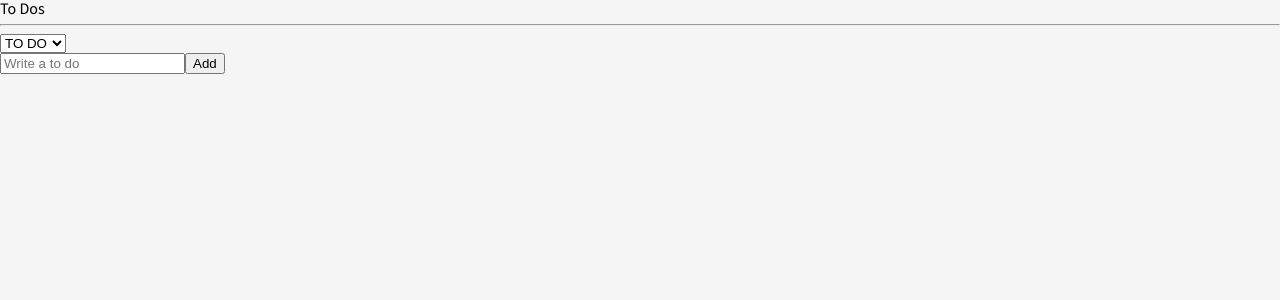
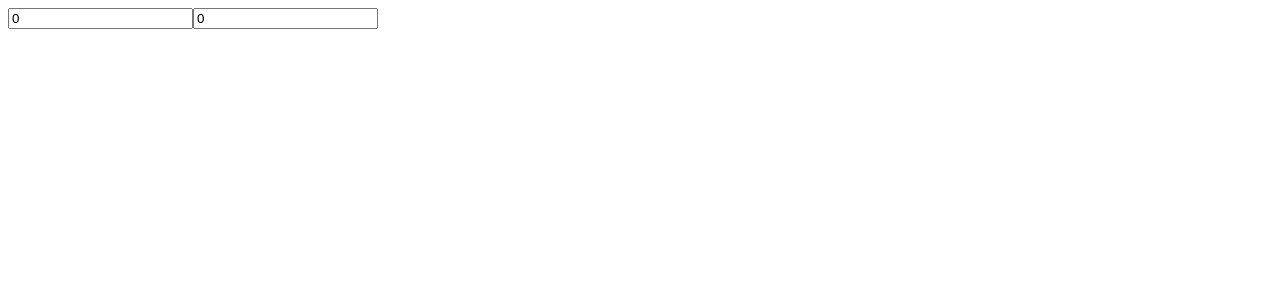
Before and after one commit to ddozza54/coin-data-app, a React (Create React App) app: page / in a window 1280 px wide. Shown: the top 300 px of the page. Built offline with nearby package versions, Linux system fonts and the light colour scheme.

Commit message:
selector 의 get, set 으로 input의 값 변경하기

```diff
--- a/src/App.tsx
+++ b/src/App.tsx
@@ -1,77 +1,31 @@
-import { ThemeProvider, createGlobalStyle } from "styled-components";
-import { ReactQueryDevtools } from "react-query/devtools";
-import ToDoList from "./components/ToDoList";
-
-const GlobalStyle = createGlobalStyle`
-@import url('https://fonts.googleapis.com/css2?family=Source+Sans+Pro:wght@300;400&display=swap');
-
-html, body, div, span, applet, object, iframe,
-h1, h2, h3, h4, h5, h6, p, blockquote, pre,
-a, abbr, acronym, address, big, cite, code,
-del, dfn, em, img, ins, kbd, q, s, samp,
-small, strike, strong, sub, sup, tt, var,
-b, u, i, center,
-dl, dt, dd, menu, ol, ul, li,
-fieldset, form, label, legend,
-table, caption, tbody, tfoot, thead, tr, th, td,
-article, aside, canvas, details, embed,
-figure, figcaption, footer, header, hgroup,
-main, menu, nav, output, ruby, section, summary,
-time, mark, audio, video {
-  margin: 0;
-  padding: 0;
-  border: 0;
-  font-size: 100%;
-  font: inherit;
-  vertical-align: baseline;
-}
-/* HTML5 display-role reset for older browsers */
-article, aside, details, figcaption, figure,
-footer, header, hgroup, main, menu, nav, section {
-  display: block;
-}
-/* HTML5 hidden-attribute fix for newer browsers */
-*[hidden] {
-    display: none;
-}
-body {
-  line-height: 1;
-}
-menu, ol, ul {
-  list-style: none;
-}
-blockquote, q {
-  quotes: none;
-}
-blockquote:before, blockquote:after,
-q:before, q:after {
-  content: '';
-  content: none;
-}
-table {
-  border-collapse: collapse;
-  border-spacing: 0;
-}
-* {
-  box-sizing: border-box;
-}
-body {
-  font-family: 'Source Sans Pro', sans-serif;
-  background-color:${(props) => props.theme.bgColor};
-  color:${(props) => props.theme.textColor}
-}
-a {
-  text-decoration:none;
-  color: inherit;
-}
-`;
+import { useRecoilState, useRecoilValue } from "recoil";
+import { hourSelector, minuteState } from "./atoms";
+import React from "react";
 
 function App() {
+  const [minutes, setMinutes] = useRecoilState(minuteState);
+  const [hours, setHours] = useRecoilState(hourSelector);
+  const onMinutesChange = (event: React.FormEvent<HTMLInputElement>) => {
+    setMinutes(+event.currentTarget.value);
+  };
+  const onHoursChange = (event: React.FormEvent<HTMLInputElement>) => {
+    setHours(+event.currentTarget.value);
+  };
   return (
-    <>
-      <GlobalStyle />
-      <ToDoList />
-    </>
+    <div>
+      <input
+        value={minutes}
+        onChange={onMinutesChange}
+        type="number"
+        placeholder="Minites"
+      />
+      <input
+        onChange={onHoursChange}
+        value={hours}
+        type="number"
+        placeholder="Hours"
+      />
+    </div>
   );
 }
 
--- a/src/atoms.tsx
+++ b/src/atoms.tsx
@@ -1,33 +1,18 @@
 import { atom, selector } from "recoil";
 
-let local = JSON.parse(localStorage.getItem("toDos") as any);
-
-export enum Categories {
-  "TO_DO" = "TO_DO",
-  "DOING" = "DOING",
-  "DONE" = "DONE",
-}
-export interface IToDo {
-  text: string;
-  id: number;
-  category: Categories;
-}
-
-export const categoryState = atom<Categories>({
-  key: "category",
-  default: Categories.TO_DO,
+export const minuteState = atom({
+  key: "minutes",
+  default: 0,
 });
 
-export const toDoState = atom<IToDo[]>({
-  key: "toDo",
-  default: local ? local : [],
-});
-
-export const toDoSelector = selector({
-  key: "toDoSelector",
+export const hourSelector = selector<number>({
+  key: "hours",
   get: ({ get }) => {
-    const toDos = get(toDoState); // get Fn으로 atom state 를 가져올 수 있다.
-    const categoty = get(categoryState);
-    return toDos.filter((todo) => todo.category === categoty);
+    const minutes = get(minuteState);
+    return minutes / 60;
+  },
+  set: ({ set }, newValue) => {
+    const minutes = Number(newValue) * 60;
+    set(minuteState, minutes);
   },
 });
--- a/src/components/CreateToDo.tsx
+++ /dev/null
@@ -1,38 +0,0 @@
-import React from "react";
-import { useForm } from "react-hook-form";
-import { useRecoilState, useRecoilValue, useSetRecoilState } from "recoil";
-import { categoryState, toDoState } from "../atoms";
-
-interface IForm {
-  toDo: string;
-}
-
-export default function CreateToDo() {
-  const [toDos, setToDos] = useRecoilState(toDoState);
-  const category = useRecoilValue(categoryState);
-  const { register, handleSubmit, setValue } = useForm<IForm>();
-
-  const handleValid = ({ toDo }: IForm) => {
-    setToDos((oldTodos) => [
-      { text: toDo, id: Date.now(), category },
-      ...oldTodos,
-    ]);
-    setValue("toDo", "");
-    localStorage.setItem(
-      "toDos",
-      JSON.stringify([{ text: toDo, id: Date.now(), category }, ...toDos])
-    );
-  };
-
-  return (
-    <form onSubmit={handleSubmit(handleValid)}>
-      <input
-        {...register("toDo", {
-          required: "Please write a To Do",
-        })}
-        placeholder="Write a to do"
-      />
-      <button>Add</button>
-    </form>
-  );
-}
--- a/src/components/ToDo.tsx
+++ /dev/null
@@ -1,54 +0,0 @@
-import React from "react";
-import { Categories, IToDo, toDoState } from "../atoms";
-import { useRecoilState, useSetRecoilState } from "recoil";
-
-export default function ToDo({ text, category, id }: IToDo) {
-  const [toDos, setToDos] = useRecoilState(toDoState);
-  const TODOS = "toDos";
-
-  const onClick = (event: React.MouseEvent<HTMLButtonElement>) => {
-    const {
-      currentTarget: { name },
-    } = event;
-    setToDos((oldToDos) => {
-      const targetIndex = oldToDos.findIndex((toDo) => toDo.id === id);
-      const newToDo = { text, id, category: name as any };
-      localStorage.setItem(TODOS, JSON.stringify(toDos));
-      const newToDos = [
-        ...oldToDos.slice(0, targetIndex),
-        newToDo,
-        ...oldToDos.slice(targetIndex + 1),
-      ];
-      localStorage.setItem(TODOS, JSON.stringify(newToDos));
-      return newToDos;
-    });
-  };
-  const handleDelete = () => {
-    setToDos((oldToDos) => oldToDos.filter((todo) => todo.id !== id));
-    localStorage.setItem(
-      TODOS,
-      JSON.stringify(toDos.filter((todo) => todo.id !== id))
-    );
-  };
-  return (
-    <li>
-      <span>{text}</span>
-      {category !== Categories.TO_DO && (
-        <button name={Categories.TO_DO} onClick={onClick}>
-          To Do
-        </button>
-      )}
-      {category !== Categories.DOING && (
-        <button name={Categories.DOING} onClick={onClick}>
-          Doing
-        </button>
-      )}
-      {category !== Categories.DONE && (
-        <button name={Categories.DONE} onClick={onClick}>
-          Done
-        </button>
-      )}
-      <button onClick={handleDelete}>Delete</button>
-    </li>
-  );
-}
--- a/src/components/ToDoList.tsx
+++ /dev/null
@@ -1,32 +0,0 @@
-import React, { useEffect } from "react";
-import { useRecoilState, useRecoilValue, useSetRecoilState } from "recoil";
-import CreateToDo from "./CreateToDo";
-import { Categories, categoryState, toDoSelector, toDoState } from "../atoms";
-import ToDo from "./ToDo";
-
-
-export default function ToDoList() {
-  const toDos = useRecoilValue(toDoSelector);
-  const setToDos = useSetRecoilState(toDoState);
-  const [category, setCategory] = useRecoilState(categoryState);
-
-  const onInput = (event: React.FormEvent<HTMLSelectElement>) => {
-    setCategory(event.currentTarget.value as any);
-  };
-  console.log(toDos);
-  return (
-    <div>
-      <h1>To Dos</h1>
-      <hr />
-      <select value={category} onInput={onInput}>
-        <option value={Categories.TO_DO}>TO DO</option>
-        <option value={Categories.DOING}>DOING</option>
-        <option value={Categories.DONE}>DONE</option>
-      </select>
-      <CreateToDo />
-      {toDos?.map((todo) => (
-        <ToDo key={todo.id} {...todo} />
-      ))}
-    </div>
-  );
-}
```
